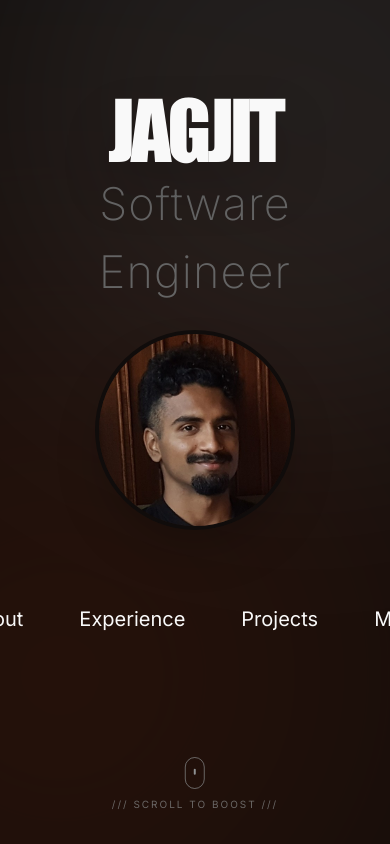
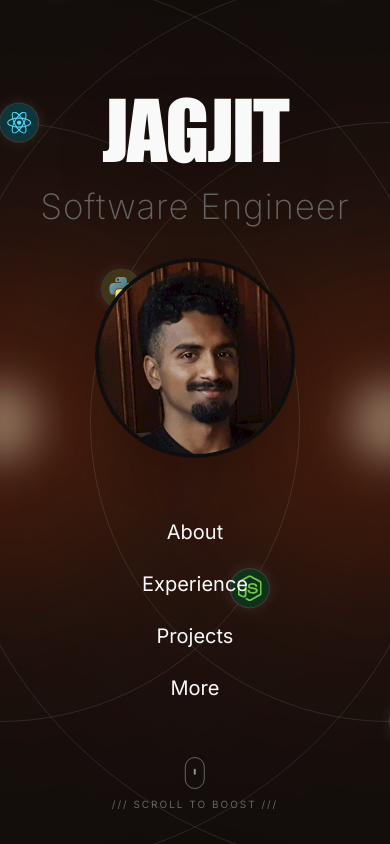
Before and after one commit to Bedlam343/portfolio-dec-2025, a Next.js app: page / in a window 390 px wide. Built offline with nearby package versions, Linux system fonts and the light colour scheme.

Commit message:
pulsing stars. name glitch and profile picture distortion. fix responsivness

```diff
--- a/app/page.tsx
+++ b/app/page.tsx
@@ -2,15 +2,34 @@
 
 import { useRef } from 'react';
 import Image from 'next/image';
-import { motion, Variants } from 'motion/react';
+import { motion, Variants, useTransform } from 'motion/react';
 
 import OrbitRing from '@/components/OrbitRing';
 import ScrollHint from '@/components/ScrollHint';
 import GlitchText from '@/components/GlitchText';
+import PulsingStar from '@/components/PulsingStar';
 import { TECH_ICONS } from '@/utils/constants';
+
+import { useScrollPhysics } from '@/hooks/useScrollPhysics';
+
+// Need to turn SVG filter elements into motion components to animate their attributes
+const MotionFeDisplacementMap = motion.create('feDisplacementMap');
+const MotionFeTurbulence = motion.create('feTurbulence');
 
 export default function PortfolioHome() {
   const backgroundRef = useRef(null);
+
+  // 2. Use the physics hook
+  const physicsVelocity = useScrollPhysics();
+
+  // 3. Map velocity to distortion amounts
+  // Map velocity (0 to 150) to displacement scale (0 to 50px)
+  // 50px is a strong glitch. Reduce to 20-30 for subtlety.
+  const distortionScale = useTransform(physicsVelocity, [0, 150], [0, 50]);
+
+  // Optional: We can also subtly animate the noise seed to make the glitch "crawl"
+  // Even when velocity is low.
+  const noiseSeed = useTransform(physicsVelocity, (v) => v * 5);
 
   const containerVariants: Variants = {
     hidden: { opacity: 0 },
@@ -35,35 +54,68 @@ export default function PortfolioHome() {
       ref={backgroundRef}
       className="relative h-screen w-screen bg-theme-black overflow-hidden selection:bg-theme-orange selection:text-black"
     >
-      {/* --- 1. Ambient Light Orbs --- */}
-      <div className="absolute inset-0 z-0 pointer-events-none select-none overflow-hidden">
-        <motion.div
-          className="absolute top-[-20%] left-[-10%] w-[600px] h-[600px] rounded-full bg-theme-white opacity-[0.08] blur-[120px]"
-          animate={{ x: [0, 50, 0], y: [0, -30, 0], scale: [1, 1.1, 1] }}
-          transition={{ duration: 15, repeat: Infinity, ease: 'easeInOut' }}
-        />
-        <motion.div
-          className="absolute bottom-[-20%] right-[-10%] w-[700px] h-[700px] rounded-full bg-theme-orange opacity-[0.1] blur-[150px]"
-          animate={{ x: [0, -60, 0], y: [0, 40, 0], scale: [1, 1.2, 1] }}
-          transition={{
-            duration: 18,
-            repeat: Infinity,
-            ease: 'easeInOut',
-            delay: 2,
-          }}
-        />
+      {/* --- NEW: Hidden SVG Filter Definition --- */}
+      {/* This defines the "instruction set" for how to distort the image.
+           It's invisible on its own. */}
+      <svg
+        style={{
+          position: 'absolute',
+          width: 0,
+          height: 0,
+          pointerEvents: 'none',
+        }}
+      >
+        <defs>
+          <filter id="profile-glitch-filter">
+            {/* Generates a fractal noise texture.
+                We animate the 'seed' so the noise pattern shifts slightly on scroll. */}
+            <MotionFeTurbulence
+              type="fractalNoise"
+              baseFrequency="0.02 0.04" // Stretch the noise horizontally for a "scanline" look
+              numOctaves="2"
+              result="noise"
+              seed={noiseSeed}
+            />
+            {/* Uses the noise texture to shift pixels of the SourceGraphic.
+                The 'scale' attribute determines how far pixels are shifted. */}
+            <MotionFeDisplacementMap
+              in="SourceGraphic"
+              in2="noise"
+              scale={distortionScale} // This is linked to scroll velocity!
+              xChannelSelector="R"
+              yChannelSelector="G"
+            />
+          </filter>
+        </defs>
+      </svg>
+
+      {/* --- 1. GLOBAL NOISE TEXTURE (Background) --- */}
+      <div className="absolute inset-0 z-[20] opacity-[0.06] mix-blend-overlay pointer-events-none">
+        <svg className="h-full w-full">
+          <filter id="noiseFilter">
+            <feTurbulence
+              type="fractalNoise"
+              baseFrequency="0.6"
+              numOctaves="3"
+              stitchTiles="stitch"
+            />
+          </filter>
+          <rect width="100%" height="100%" filter="url(#noiseFilter)" />
+        </svg>
       </div>
+
+      {/* --- 2. THE INTERACTIVE PULSING STARS --- */}
+      <PulsingStar side="left" colorClass="bg-theme-orange" />
+      <PulsingStar side="right" colorClass="bg-theme-orange" />
 
       {/* LEFT SIDE RINGS */}
       <div className="absolute inset-0 z-[1] pointer-events-none">
-        {/* Inner Ring - Left */}
         <OrbitRing
           radius={300}
           duration={45}
           side="left"
           icons={TECH_ICONS.slice(2, 5)}
         />
-        {/* Middle Ring - Left */}
         <OrbitRing
           radius={450}
           duration={60}
@@ -71,7 +123,6 @@ export default function PortfolioHome() {
           side="left"
           icons={TECH_ICONS.slice(5, 9)}
         />
-        {/* Outer Ring - Left */}
         <OrbitRing
           radius={600}
           duration={80}
@@ -82,7 +133,6 @@ export default function PortfolioHome() {
 
       {/* RIGHT SIDE RINGS */}
       <div className="absolute inset-0 z-[1] pointer-events-none">
-        {/* Inner Ring - Right */}
         <OrbitRing
           radius={300}
           duration={45}
@@ -90,14 +140,12 @@ export default function PortfolioHome() {
           side="right"
           icons={TECH_ICONS.slice(10, 13)}
         />
-        {/* Middle Ring - Right */}
         <OrbitRing
           radius={450}
           duration={60}
           side="right"
           icons={TECH_ICONS.slice(6, 10)}
         />
-        {/* Outer Ring - Right */}
         <OrbitRing
           radius={600}
           duration={80}
@@ -106,30 +154,6 @@ export default function PortfolioHome() {
           icons={TECH_ICONS.slice(0, 6)}
         />
       </div>
-
-      {/* --- 2. Marquee Top Bar --- */}
-      {/* <div className="relative w-full bg-theme-black/50 backdrop-blur-sm py-2 z-30 border-b border-theme-white/10">
-        <Marquee
-          speed={20}
-          gradient={false}
-          direction="left"
-          pauseOnHover={false}
-          autoFill={true}
-        >
-          {[...QUALITIES, ...QUALITIES].map((r, i) => (
-            <p
-              key={i}
-              className={`shrink-0 font-inter mr-[20px] ${
-                i % 2 === 0 ? 'font-bold' : 'font-extralight'
-              } select-none ${
-                r.color ? r.color : 'text-theme-white'
-              } text-[16px] uppercase tracking-widest`}
-            >
-              {r.word}
-            </p>
-          ))}
-        </Marquee>
-      </div> */}
 
       {/* --- 3. Main Content --- */}
       <motion.section
@@ -141,14 +165,15 @@ export default function PortfolioHome() {
         <motion.div variants={fadeInVariants}>
           <GlitchText
             text="JAGJIT"
-            className="text-center select-none text-[80px] sm:text-[125px] font-impact tracking-[-4px] uppercase leading-none drop-shadow-2xl"
+            className="text-center select-none text-[80px] sm:text-[125px]
+            font-impact tracking-[-2px] sm:tracking-[-4px] uppercase leading-none drop-shadow-2xl"
           />
         </motion.div>
 
         <motion.div variants={fadeInVariants}>
           <p
-            className="text-center text-theme-gray font-inter text-thin text-[45px]
-            font-extralight select-none tracking-wide"
+            className="text-center text-theme-gray font-inter text-thin sm:text-[45px]
+            font-extralight select-none tracking-wide text-[35px] mt-[10px] sm:mt-[0px]"
           >
             Software Engineer
           </p>
@@ -157,30 +182,50 @@ export default function PortfolioHome() {
         <div className="w-full flex justify-center mt-[25px]">
           <motion.div
             variants={itemVariants}
-            className="w-[200px] h-[200px] sm:w-[300px] sm:h-[300px] rounded-full overflow-hidden border-4 border-theme-black shadow-2xl z-20"
+            // 4. APPLY THE FILTER HERE
+            // We use style={{ filter: ... }} to reference the ID of the SVG filter we defined above.
+            // When velocity is 0, scale is 0, so the filter does nothing.
+            // When velocity increases, scale increases, distorting the image.
+            style={{ filter: 'url(#profile-glitch-filter)' }}
+            className="w-[200px] h-[200px] sm:w-[300px] sm:h-[300px] rounded-full overflow-hidden border-4 border-theme-black shadow-2xl z-20 relative"
           >
+            {/* Added a subtle color overlay that intensifies on scroll for extra effect */}
+            <motion.div
+              className="absolute inset-0 bg-theme-orange mix-blend-overlay z-10 pointer-events-none"
+              style={{
+                opacity: useTransform(physicsVelocity, [0, 150], [0, 0.4]),
+              }}
+            />
             <Image
               src="/images/profile.jpg"
               alt="Profile Image"
               width={300}
               height={300}
-              className="object-cover transition-transform duration-500 hover:scale-110 w-full h-full"
+              // Removed hover scale as it conflicts visually with the glitch distortion
+              className="object-cover w-full h-full"
             />
           </motion.div>
         </div>
 
         <motion.div
           variants={itemVariants}
-          className="flex justify-center mt-[75px]"
+          className="flex justify-center mt-[60px] sm:mt-[75px]"
         >
-          <ul className="flex space-x-12">
+          <ul className="flex flex-col sm:flex-row space-y-6 sm:space-x-12 sm:space-y-0">
             {['About', 'Experience', 'Projects', 'More'].map((item) => (
               <li
                 key={item}
                 className="font-inter text-xl relative group p-0 text-theme-white"
               >
-                <div className="absolute top-0 left-0 h-full bg-theme-orange w-0 group-hover:w-full transition-all duration-300 -z-10" />
-                <a className="cursor-pointer block relative overflow-hidden px-1 group-hover:text-theme-black transition-colors duration-300">
+                <div
+                  className="absolute top-0 left-0 h-full bg-theme-orange w-0
+                  group-hover:w-full transition-all duration-300 -z-10"
+                />
+                <a
+                  className="cursor-pointer block relative overflow-hidden px-1
+                  group-hover:text-theme-black transition-colors duration-300
+                  text-center sm:text-left"
+                >
                   {item}
                 </a>
               </li>
--- a/components/GlitchText.tsx
+++ b/components/GlitchText.tsx
@@ -1,6 +1,7 @@
 'use client';
 
-import { useState, useEffect } from 'react';
+import { useState, useEffect, useRef } from 'react';
+import { useAnimationFrame } from 'motion/react';
 
 const GLITCH_CHARS = '0123456789!@#$%^&*()_+-=[]{}|;:,.<>?/';
 
@@ -10,45 +11,100 @@ interface GlitchTextProps {
 }
 
 export default function GlitchText({ text, className = '' }: GlitchTextProps) {
-  // We split the text into an array of characters/objects
   const [displayChars, setDisplayChars] = useState(
     text.split('').map((char) => ({ char, isGlitching: false })),
   );
 
+  const velocityRef = useRef(0);
+  const timeSinceLastGlitch = useRef(0);
+
   useEffect(() => {
-    const interval = setInterval(() => {
-      // 1. Pick a random index to glitch
+    const handleWheel = (e: WheelEvent) => {
+      // TUNING 1: Reduced Input Sensitivity
+      // Was 0.5, now 0.1. You have to scroll 5x harder to build the same speed.
+      const force = Math.abs(e.deltaY) * 0.1;
+      velocityRef.current += force;
+    };
+
+    window.addEventListener('wheel', handleWheel, { passive: true });
+    return () => window.removeEventListener('wheel', handleWheel);
+  }, []);
+
+  useAnimationFrame((time, delta) => {
+    // Friction
+    velocityRef.current *= 0.92;
+    if (velocityRef.current < 0.1) velocityRef.current = 0;
+
+    // TUNING 2: Chaos Calculation
+    // We divide velocity by a much larger number (was 40, now 150).
+    // This means it takes way more speed to trigger high chaos.
+    // TUNING 3: Hard Cap
+    // We cap the result at 0.5. This means at MAXIMUM speed,
+    // only 50% of the letters will glitch. It never goes "fully crazy".
+    const chaosLevel = Math.min(velocityRef.current / 150, 0.5);
+
+    // TUNING 4: Higher Activation Threshold
+    // Chaos won't start until we hit 0.1 (10% chaos), preventing tinyjitters.
+    if (chaosLevel > 0.1) {
+      // --- ACTIVE MODE ---
+      const newChars = text.split('').map((originalChar) => {
+        if (Math.random() < chaosLevel) {
+          return {
+            char: GLITCH_CHARS[Math.floor(Math.random() * GLITCH_CHARS.length)],
+            isGlitching: true,
+          };
+        } else {
+          return { char: originalChar, isGlitching: false };
+        }
+      });
+      setDisplayChars(newChars);
+    } else {
+      // --- PASSIVE MODE (Idle) ---
+      timeSinceLastGlitch.current += delta;
+
+      // Every 3 seconds, do a single gentle glitch
+      if (timeSinceLastGlitch.current > 3000) {
         const indexToGlitch = Math.floor(Math.random() * text.length);
 
-      // 2. Start the glitch: Change char to random symbol & set color flag
-      setDisplayChars((prev) =>
-        prev.map((item, i) =>
-          i === indexToGlitch
-            ? {
+        const newChars = text.split('').map((originalChar, i) => {
+          if (i === indexToGlitch) {
+            return {
               char: GLITCH_CHARS[
                 Math.floor(Math.random() * GLITCH_CHARS.length)
               ],
               isGlitching: true,
+            };
           }
-            : item,
-        ),
+          return { char: originalChar, isGlitching: false };
+        });
+
+        setDisplayChars(newChars);
+        timeSinceLastGlitch.current = 0;
+
+        setTimeout(() => {
+          if (velocityRef.current < 0.1) {
+            setDisplayChars(
+              text.split('').map((c) => ({ char: c, isGlitching: false })),
             );
+          }
+        }, 100);
+      }
 
-      // 3. Revert back to normal after a very short delay (50ms - 150ms)
-      // This creates that "flicker" effect
-      setTimeout(() => {
-        setDisplayChars((prev) =>
-          prev.map((item, i) =>
-            i === indexToGlitch
-              ? { char: text[i], isGlitching: false } // Reset to original
-              : item,
-          ),
+      // Snap back to clean text if we just stopped scrolling
+      if (
+        velocityRef.current === 0 &&
+        timeSinceLastGlitch.current > 150 &&
+        timeSinceLastGlitch.current < 3000
+      ) {
+        const isClean = displayChars.every((c) => !c.isGlitching);
+        if (!isClean) {
+          setDisplayChars(
+            text.split('').map((c) => ({ char: c, isGlitching: false })),
           );
-      }, 100); // 100ms duration of the glitch
-    }, 2500); // Repeat every 2.5 seconds
-
-    return () => clearInterval(interval);
-  }, [text]);
+        }
+      }
+    }
+  });
 
   return (
     <span className={`inline-flex ${className}`}>
@@ -56,7 +112,9 @@ export default function GlitchText({ text, className = '' }: GlitchTextProps) {
         <span
           key={index}
           className={`transition-colors duration-75 ${
-            item.isGlitching ? 'text-theme-orange' : 'text-theme-white'
+            item.isGlitching
+              ? 'text-theme-orange font-bold'
+              : 'text-theme-white'
           }`}
         >
           {item.char}
--- a/components/OrbitRing.tsx
+++ b/components/OrbitRing.tsx
@@ -68,9 +68,11 @@ const OrbitRing = ({
 
   return (
     <div
-      className={`absolute top-1/2 -translate-y-1/2 rounded-full border border-theme-white/10 flex items-center justify-center pointer-events-none z-[5]
+      className={`absolute top-1/2 -translate-y-1/2 rounded-full
+        border border-theme-white/10 flex items-center justify-center
+        pointer-events-none z-[5]
       ${side === 'left' ? '-left-[50%]' : '-right-[50%]'}
-      hidden xl:flex`}
+      flex`}
       style={{
         width: radius * 2,
         height: radius * 2,
--- /dev/null
+++ b/components/PulsingStar.tsx
@@ -0,0 +1,114 @@
+'use client';
+
+import { useRef, useEffect } from 'react';
+import {
+  motion,
+  useMotionValue,
+  useTransform,
+  useAnimationFrame,
+} from 'motion/react';
+
+const PulsingStar = ({
+  side,
+  colorClass,
+}: {
+  side: 'left' | 'right';
+  colorClass: string;
+}) => {
+  const positionClasses =
+    side === 'left'
+      ? 'top-1/2 left-0 -translate-x-1/2 -translate-y-1/2'
+      : 'top-1/2 right-0 translate-x-1/2 -translate-y-1/2';
+
+  // --- PHYSICS ENGINE ---
+  const rotation = useMotionValue(0);
+  const scaleBoost = useMotionValue(1);
+  const opacityBoost = useMotionValue(0);
+
+  // CHANGE 1: Start with High Velocity (50) for the "Frantic Intro"
+  // This matches your OrbitRing logic.
+  const velocityRef = useRef(50);
+
+  useEffect(() => {
+    const handleWheel = (e: WheelEvent) => {
+      const force = Math.abs(e.deltaY) * 0.2;
+      velocityRef.current += force;
+    };
+    window.addEventListener('wheel', handleWheel, { passive: true });
+    return () => window.removeEventListener('wheel', handleWheel);
+  }, []);
+
+  useAnimationFrame((time, delta) => {
+    const deltaSeconds = delta / 1000;
+
+    // Friction / Decay
+    velocityRef.current *= 0.92;
+    if (velocityRef.current < 0.1) velocityRef.current = 0;
+
+    // Spin Calculation
+    const moveBy = velocityRef.current * deltaSeconds * 15;
+    rotation.set(rotation.get() + moveBy);
+
+    // Intensity Calculations
+    const safeVelocity = Math.min(velocityRef.current, 150);
+
+    // Scale Logic
+    scaleBoost.set(1 + safeVelocity * 0.005);
+
+    // Opacity Logic
+    opacityBoost.set(safeVelocity * 0.003);
+  });
+
+  return (
+    <motion.div
+      className={`absolute pointer-events-none z-[0] ${positionClasses} flex items-center justify-center`}
+      style={{
+        rotate: rotation,
+        scale: scaleBoost,
+      }}
+    >
+      {/* Layer 1: Outer Atmosphere */}
+      <motion.div
+        className={`absolute w-[600px] h-[600px] rounded-full blur-[120px] mix-blend-screen ${colorClass}`}
+        // CHANGE 2: Increased baseline from 0.03 to 0.06 (Resting is slightly brighter)
+        style={{ opacity: useTransform(opacityBoost, (v) => 0.06 + v) }}
+        animate={{
+          scale: [1, 1.1],
+        }}
+        transition={{
+          duration: 8,
+          repeat: Infinity,
+          repeatType: 'mirror',
+          ease: 'easeInOut',
+        }}
+      />
+
+      {/* Layer 2: Inner Corona */}
+      <motion.div
+        className={`absolute w-[300px] h-[300px] rounded-full blur-[60px] mix-blend-screen ${colorClass}`}
+        // CHANGE 2: Increased baseline from 0.1 to 0.15
+        style={{ opacity: useTransform(opacityBoost, (v) => 0.15 + v) }}
+        animate={{
+          scale: [1, 1.15],
+          scaleX: [1, 1.05],
+          scaleY: [1, 0.95],
+        }}
+        transition={{
+          duration: 4,
+          repeat: Infinity,
+          repeatType: 'mirror',
+          ease: 'easeInOut',
+        }}
+      />
+
+      {/* Layer 3: The Hot Core */}
+      <motion.div
+        className="absolute w-[80px] h-[80px] bg-white rounded-full blur-[20px] mix-blend-overlay"
+        // CHANGE 2: Increased baseline from 0.3 to 0.4
+        style={{ opacity: useTransform(opacityBoost, (v) => 0.4 + v) }}
+      />
+    </motion.div>
+  );
+};
+
+export default PulsingStar;
--- /dev/null
+++ b/hooks/useScrollPhysics.ts
@@ -0,0 +1,37 @@
+import { useEffect, useRef } from 'react';
+import { useMotionValue, useAnimationFrame } from 'motion/react';
+
+/**
+ * A hook that tracks scroll velocity and applies friction,
+ * creating a physics-based value that "heats up" on scroll and "cools down" over time.
+ */
+export const useScrollPhysics = () => {
+  const velocityMV = useMotionValue(0);
+  const rawVelocityRef = useRef(0);
+
+  // 1. Capture Scroll Input
+  useEffect(() => {
+    const handleWheel = (e: WheelEvent) => {
+      // Sensitivity knob. Adjust to make it easier/harder to trigger.
+      const force = Math.abs(e.deltaY) * 0.2;
+      rawVelocityRef.current += force;
+    };
+
+    window.addEventListener('wheel', handleWheel, { passive: true });
+    return () => window.removeEventListener('wheel', handleWheel);
+  }, []);
+
+  // 2. Game Loop (Friction & Update)
+  useAnimationFrame(() => {
+    // Friction/Decay factor (0.92 = smooth slow down)
+    rawVelocityRef.current *= 0.92;
+
+    // Stop tiny calculations close to zero
+    if (rawVelocityRef.current < 0.1) rawVelocityRef.current = 0;
+
+    // Update MotionValue for Framer Motion to use
+    velocityMV.set(rawVelocityRef.current);
+  });
+
+  return velocityMV;
+};
```
Lines whose indentation alone changed are shown as unchanged.
